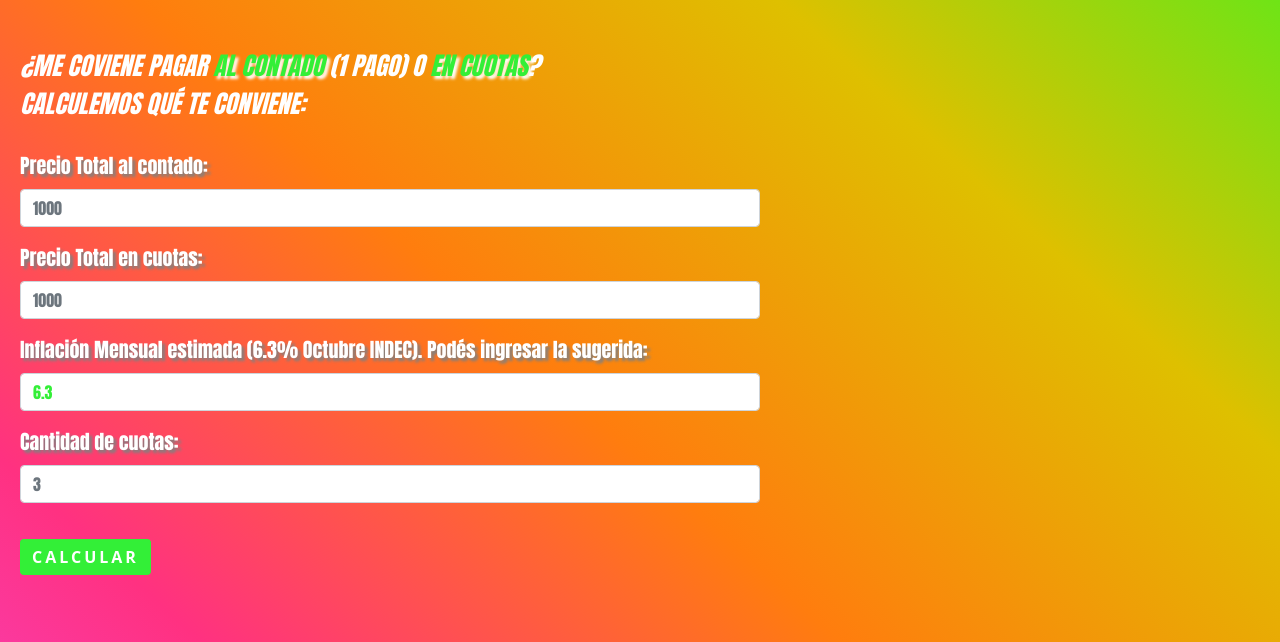
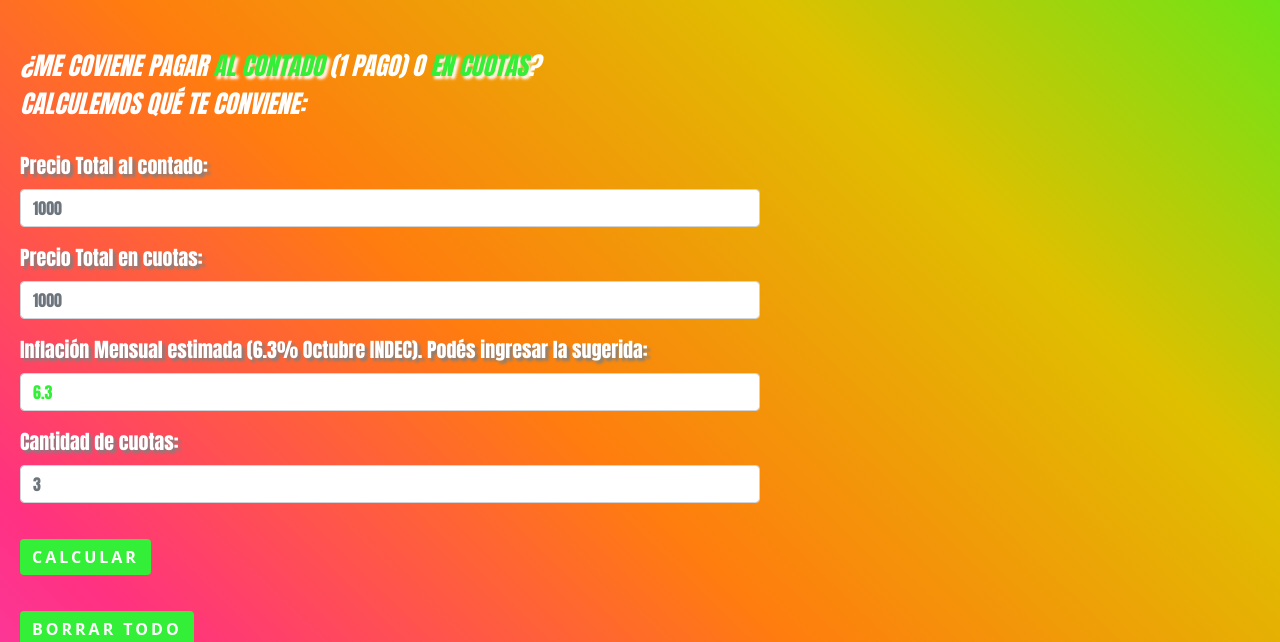
Before and after one commit to jes-sch/ARGENCALC_ProyectoFinal_JS_Schaffer, a plain HTML site: page index.html in a window 1280 px wide. Shown: the part 127-769 px from the top of the page. Drawn offline with nearby package versions, Linux system fonts and the light colour scheme.

Commit message:
agrego botón para eliminar los datos ingresados en el formulario y le doy los mismo estilos que el btn calcular

```diff
--- a/JS/script.js
+++ b/JS/script.js
@@ -95,3 +95,5 @@ function calcular() {
         resultadosFinales6Element.innerHTML = ""
         calcular();
     });
+
+    // BOTÓN PARA BORRAR LOS CAMPOS DEL FORMULARIO: agregarle además que desde el script me borre los datos de storage - Al parecer no es necesario porque como yo elegí sobreescribir los datos del formulario cada vez que se carguen y guarde el último, al resetear el formulario sobreescribe lo anterior y los bora
--- a/index.html
+++ b/index.html
@@ -52,13 +52,13 @@
                 <button type="button" class="btn btn-primary" id="btnCalcular" data-bs-toggle="modal" data-bs-target="#exampleModal">CALCULAR</button>
             </div>
 
-<!-- PARA IMPLEMENTAR BOTÓN PARA BORRAR LOS CAMPOS DEL FORMULARIO COMPLETADOS
+<!-- BOTÓN PARA BORRAR LOS CAMPOS DEL FORMULARIO COMPLETADOS -->
 <div>
-    <input class="botones" type="reset" value="BORRAR TODO">
-</div> -->
+    <button type="reset" class="btn btn-primary" id="boton_reset" value="BORRAR TODO">BORRAR TODO</button>
+</div>
 
         </form>
-<!-- FORMULARIO PARA EL INGRESO DE DATOS inicio -->
+<!-- FORMULARIO PARA EL INGRESO DE DATOS fin -->
 
 <!-- MODAL inicio -->
     <div class="modal fade" id="exampleModal" tabindex="-1" aria-labelledby="exampleModalLabel" aria-hidden="true">
--- a/sltyles.css
+++ b/sltyles.css
@@ -66,7 +66,7 @@ span{
     border: none;
 }
 
-#btnRecuperarUltimo{
+#boton_reset{
     margin-top: 20px;
     margin-left: 20px;
     background-color: #33ef37;
@@ -75,6 +75,16 @@ span{
     letter-spacing: 3px;
     border: none;
 }
+
+/* #btnRecuperarUltimo{
+    margin-top: 20px;
+    margin-left: 20px;
+    background-color: #33ef37;
+    text-transform: uppercase;
+    font-weight: bolder;
+    letter-spacing: 3px;
+    border: none;
+} */
 
 .title_2{
     color: white;
```
